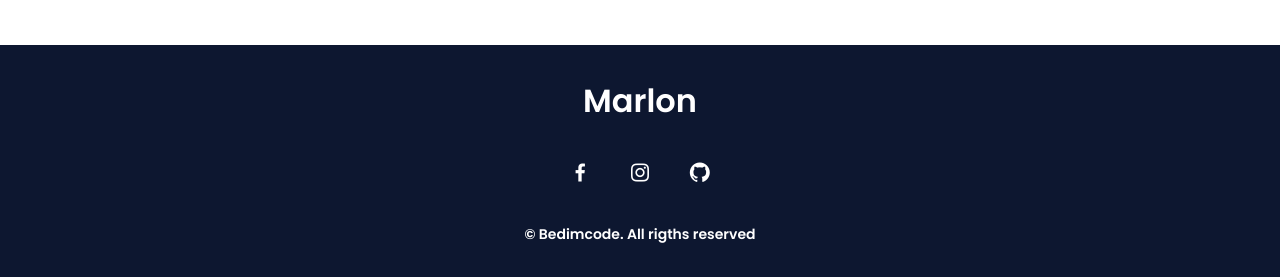
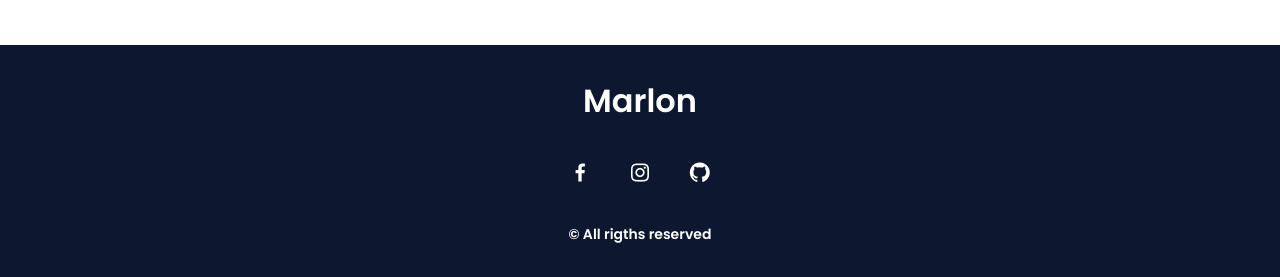
Before and after one commit to RaninduAmarasinghe/RaninduAmarasinghe, a plain HTML site: page index.html in a window 1280 px wide. Shown: the part 2011-2288 px from the top of the page. Drawn offline with nearby package versions, Linux system fonts and the light colour scheme.

Commit message:
update footer

```diff
--- a/index.html
+++ b/index.html
@@ -164,7 +164,7 @@
                 <a href="#" class="footer__icon"><i class='bx bxl-instagram' ></i></a>
                 <a href="" class="footer__icon"><i class='bx bxl-github' ></i></a>
             </div>
-            <p class="footer__copy">&#169; Bedimcode. All rigths reserved</p>
+            <p class="footer__copy">&#169; All rigths reserved</p>
         </footer>
 
 
```
